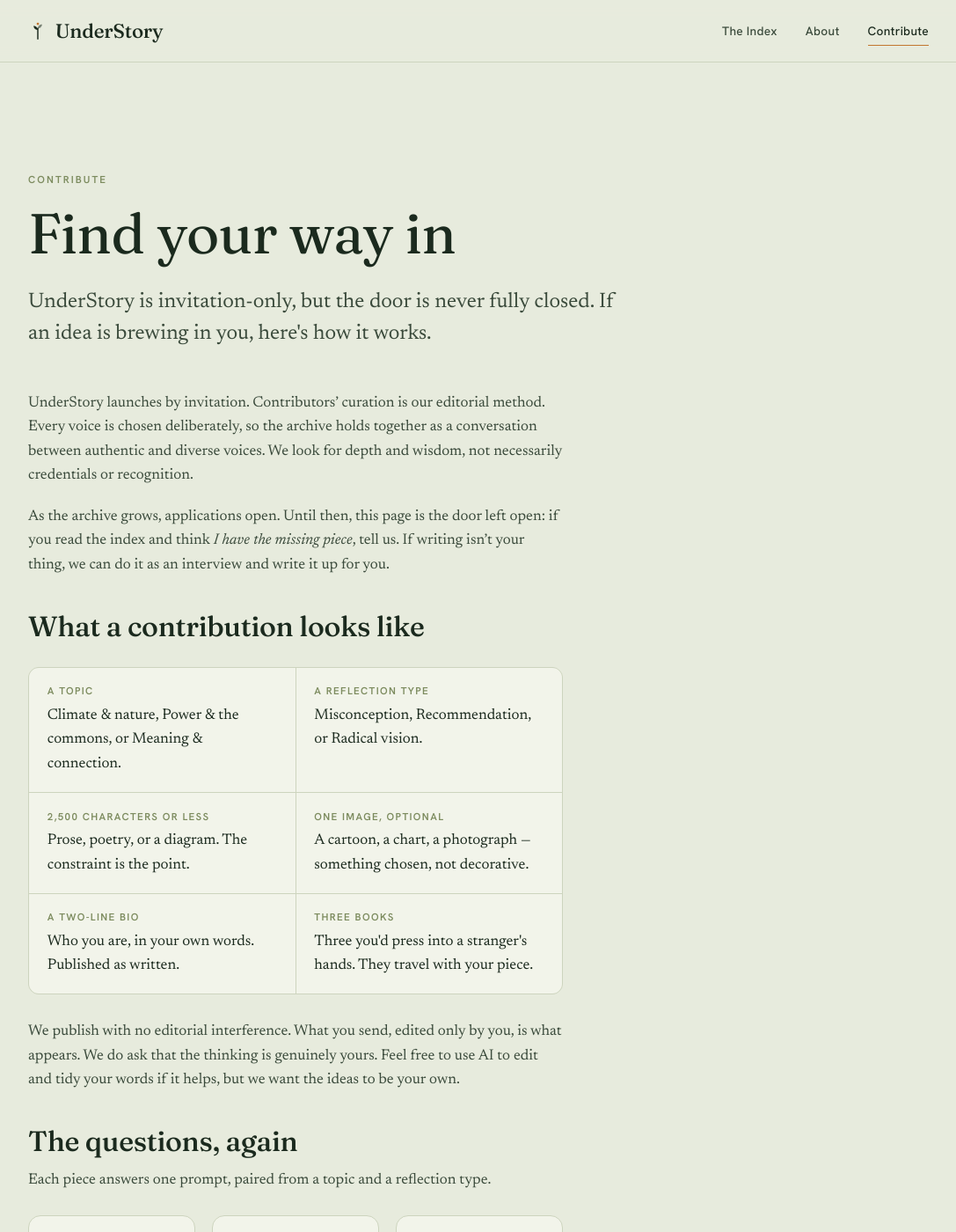
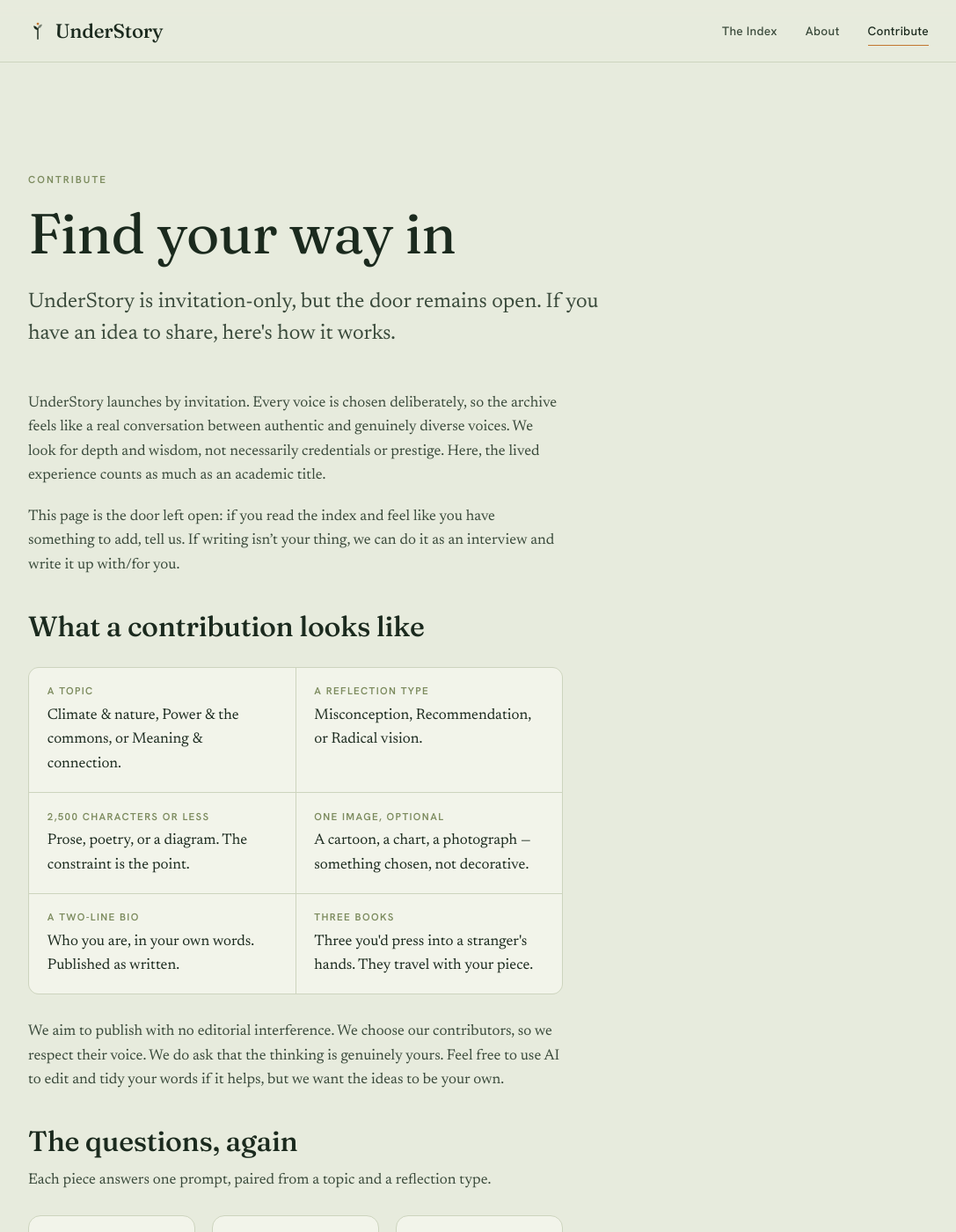
Before and after one commit to valentina-rm/understory, a Jekyll site: the page built from contribute.md, in a window 1280 px wide and 1400 px high. Shown: the whole window at 88% size, without its empty margins (96-1183 px from the left). Built offline with Jekyll 4.4.1, drawn with Linux system fonts in a browser that asks for light colours.

Commit message:
Text edits across pages

```diff
--- a/contribute.md
+++ b/contribute.md
@@ -2,13 +2,13 @@
 layout: page
 title: Find your way in
 eyebrow: Contribute
-lede: "UnderStory is invitation-only, but the door is never fully closed. If an idea is brewing in you, here's how it works."
-description: "How to contribute to UnderStory — invitation-only, with a door left open."
+lede: "UnderStory is invitation-only, but the door remains open. If you have an idea to share, here's how it works."
+description: "How to contribute to UnderStory. Invitation-only (for now), with an open door."
 ---
 
-UnderStory launches by invitation. Contributors' curation is our editorial method. Every voice is chosen deliberately, so the archive holds together as a conversation between authentic and diverse voices. We look for depth and wisdom, not necessarily credentials or recognition.
+UnderStory launches by invitation. Every voice is chosen deliberately, so the archive feels like a real conversation between authentic and genuinely diverse voices. We look for depth and wisdom, not necessarily credentials or prestige. Here, the lived experience counts as much as an academic title.
 
-As the archive grows, applications open. Until then, this page is the door left open: if you read the index and think *I have the missing piece*, tell us. If writing isn't your thing, we can do it as an interview and write it up for you.
+This page is the door left open: if you read the index and feel like you have something to add, tell us. If writing isn't your thing, we can do it as an interview and write it up with/for you.
 
 ## What a contribution looks like
 
@@ -39,7 +39,7 @@
   </div>
 </div>
 
-We publish with no editorial interference. What you send, edited only by you, is what appears.
+We aim to publish with no editorial interference. We choose our contributors, so we respect their voice.
 We do ask that the thinking is genuinely yours. Feel free to use AI to edit and tidy your words if it helps, but we want the ideas to be your own.
 
 ## The questions, again
```
